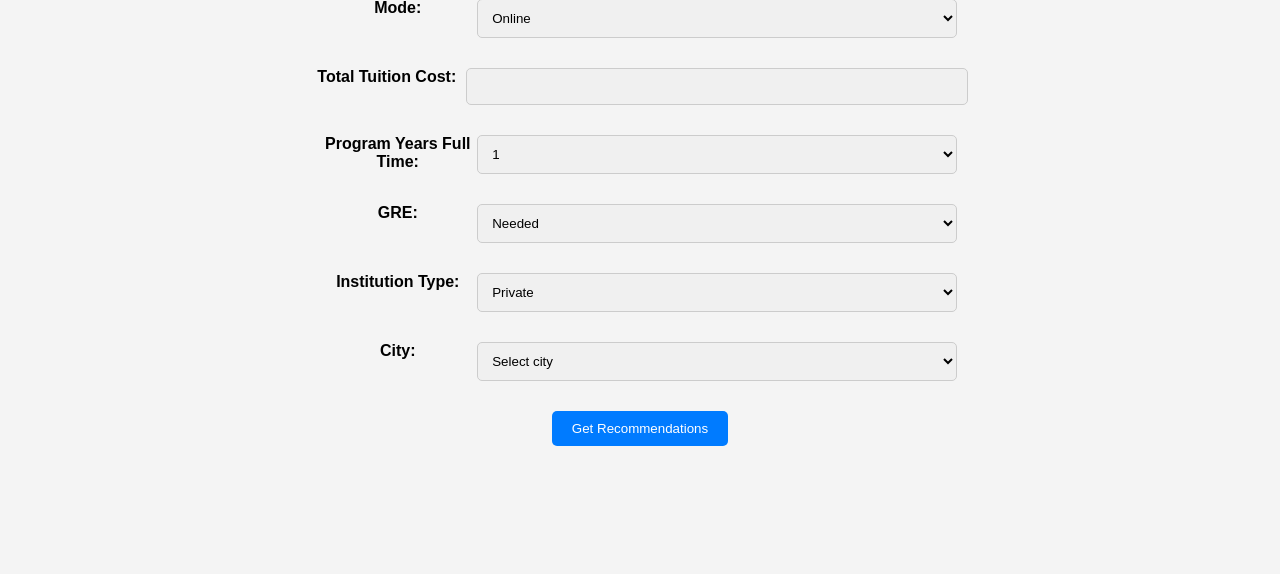
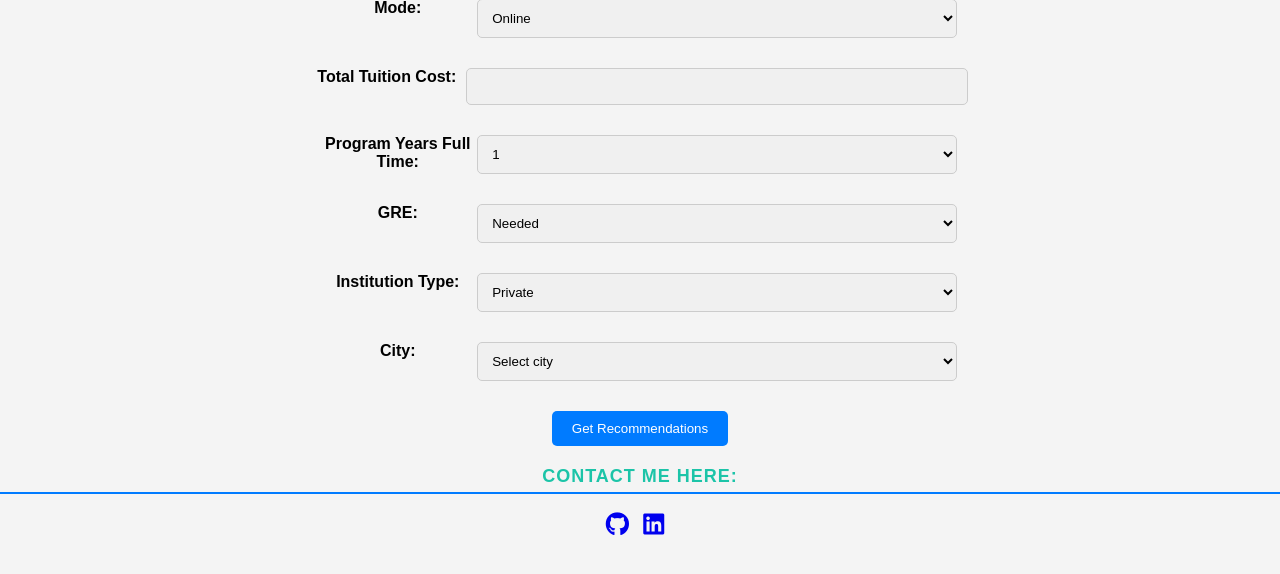
Before and after one commit to Karthik110505/CRSystem, a Flask app: page / in a window 1280 px wide. Shown: the part 81-655 px from the top of the page. Run offline with Flask 3, Linux system fonts and the light colour scheme; parts of the project's set-up code (start-up, migrations or seed data) failed here and were passed over.

Commit message:
Final draft

```diff
--- a/static/styles.css
+++ b/static/styles.css
@@ -94,3 +94,31 @@ button:hover {
         width: 100%;
     }
 }
+
+footer {
+    text-align: center;
+    margin-top: 20px;
+}
+
+footer p {
+    font-size: 18px;
+    font-weight: bold;
+    color: #1cc4a8; /* Change the color to match your design */
+    text-transform: uppercase; /* Convert text to uppercase */
+    letter-spacing: 1px; /* Add some letter spacing */
+    border-bottom: 2px solid #007bff; /* Add an underline effect */
+    padding-bottom: 5px; /* Adjust spacing between text and underline */
+}
+
+.icon-container {
+    display: inline-block;
+}
+
+.icon-container a {
+    display: inline-block;
+    margin-right: 10px;
+}
+
+.icon-container i {
+    font-size: 24px;
+}
--- a/templates/index.html
+++ b/templates/index.html
@@ -5,6 +5,8 @@
     <meta name="viewport" content="width=device-width, initial-scale=1.0">
     <title>Recommender System</title>
     <link rel="stylesheet" href="{{ url_for('static', filename='styles.css') }}">
+    <link rel="stylesheet" href="https://cdnjs.cloudflare.com/ajax/libs/font-awesome/5.15.3/css/all.min.css">
+
 </head>
 <body>
     <h1>Recommender System</h1>
@@ -63,6 +65,20 @@
             <button type="submit">Get Recommendations</button>
         </div>
     </form>
+    <footer>
+        <p>Contact me here:</p>
+        <div class="icon-container">
+            <!-- GitHub icon -->
+            <a href="https://github.com/Karthik110505" target="_blank">
+                <i class="fab fa-github fa-2x"></i>
+            </a>
+
+            <!-- LinkedIn icon -->
+            <a href="https://www.linkedin.com/in/barrenkala-veera-venkata-karthik-b58b9a285" target="_blank">
+                <i class="fab fa-linkedin fa-2x"></i>
+            </a>
+        </div>
+    </footer>
 
 
 
```
Also changed, not shown: .github/workflows/main.yaml, README.md.
